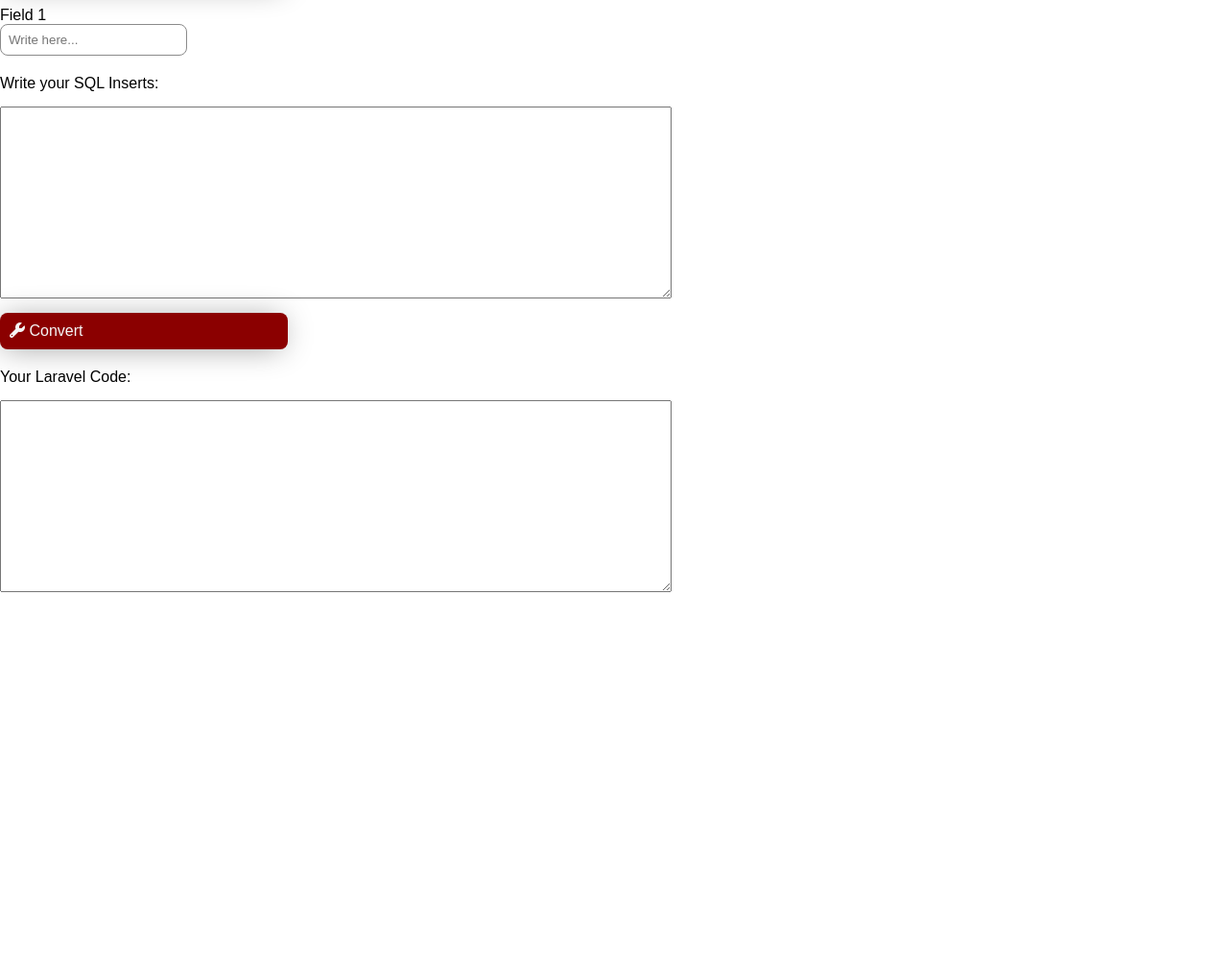
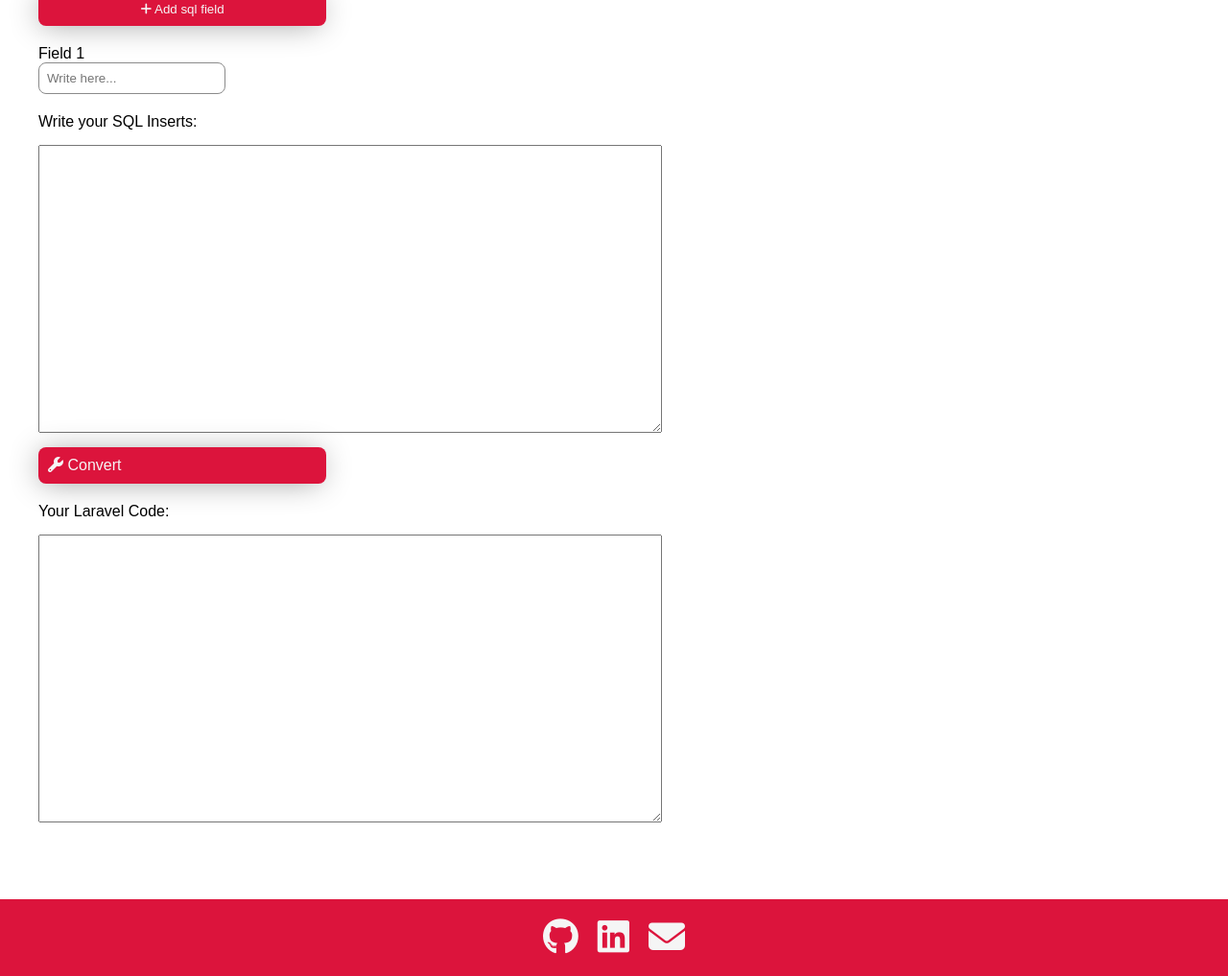
Before and after one commit to KevindelCid/sql_inserts_to_seeders_laravel, a plain HTML site: page index.html in a window 1280 px wide. Shown: the part 380-1397 px from the top of the page at 96% size. Before the commit the page ends 997 px from the top, so only its background shows below. Drawn offline with Linux system fonts and the light colour scheme; a web font is replaced by a local one.

Commit message:
estilos terminados footer agregado

```diff
--- a/css/style.css
+++ b/css/style.css
@@ -1,44 +1,47 @@
-@import url('https://fonts.googleapis.com/css2?family=Proza+Libre:wght@400;800&display=swap');
-*{
+@import url("https://fonts.googleapis.com/css2?family=Proza+Libre:wght@400;800&display=swap");
+* {
   padding: 0;
   margin: 0;
   box-sizing: border-box;
 }
-body{
+body {
   max-width: 1600px;
   margin-right: auto;
   margin-left: auto;
-    font-family: 'Proza Libre', sans-serif;
-
+  font-family: "Proza Libre", sans-serif;
 }
-.title{
+li {
+  list-style: none;
+}
+.title {
   text-align: center;
 }
-.nota{
+.nota {
   text-align: center;
 }
-.logo{
+.logo {
   width: 100px;
   margin-right: auto;
   margin-left: auto;
   padding-top: 10px;
 }
-.header-container{
+.header-container {
   display: flex;
   flex-direction: column;
+  min-width: 342px;
   gap: 40px;
   background-color: crimson;
   color: whitesmoke;
-    box-shadow: -2px 2px 32px -5px rgba(0,0,0,0.43);
--webkit-box-shadow: -2px 2px 32px -5px rgba(0,0,0,0.43);
--moz-box-shadow: -2px 2px 32px -5px rgba(0,0,0,0.43);
+  box-shadow: -2px 2px 32px -5px rgba(0, 0, 0, 0.43);
+  -webkit-box-shadow: -2px 2px 32px -5px rgba(0, 0, 0, 0.43);
+  -moz-box-shadow: -2px 2px 32px -5px rgba(0, 0, 0, 0.43);
 }
-.input-field{
+.input-field {
   padding: 8px;
-    border-radius: .5rem;
+  border-radius: 0.5rem;
   border: 1px solid rgb(139, 139, 139);
 }
-.convert-zone-container{
+.convert-zone-container {
   display: flex;
   flex-direction: row;
   gap: 20px;
@@ -46,67 +49,101 @@ body{
   justify-content: space-between;
 }
 
-
-.campos-container{
+.campos-container {
   display: flex;
   flex-direction: row;
   flex-wrap: wrap;
   gap: 15px;
-    justify-content: flex-start ;
+  justify-content: flex-start;
 }
-.insert-code-container{
+.insert-code-container {
   display: flex;
   flex-direction: column;
   gap: 15px;
 }
-.result-container{
+.result-container {
   display: flex;
   flex-direction: column;
   gap: 15px;
-
 }
-.function-container{
+.function-container {
   display: flex;
   flex-direction: column;
   gap: 20px;
   margin-top: 20px;
   justify-content: flex-start;
 }
-textarea{
-    width: 700px;
-    height: 200px;
+textarea {
+  max-width: 700px;
+  max-height: 200px;
+  min-width: 300px;
+  min-height: 300px;
 }
-.btn{
+.btn {
   padding: 10px;
   max-width: 300px;
   border: none;
-    border-radius: .5rem;
-    box-shadow: -2px 2px 32px -5px rgba(0,0,0,0.43);
--webkit-box-shadow: -2px 2px 32px -5px rgba(0,0,0,0.43);
--moz-box-shadow: -2px 2px 32px -5px rgba(0,0,0,0.43);
+  border-radius: 0.5rem;
+  box-shadow: -2px 2px 32px -5px rgba(0, 0, 0, 0.43);
+  -webkit-box-shadow: -2px 2px 32px -5px rgba(0, 0, 0, 0.43);
+  -moz-box-shadow: -2px 2px 32px -5px rgba(0, 0, 0, 0.43);
 }
-.btn-add-campo{
+.btn-add-campo {
   background-color: crimson;
   color: whitesmoke;
-
-
 }
-.btn-add-campo:hover{
+.btn-add-campo:hover {
   cursor: pointer;
   background-color: darkred;
-
 }
-.btn-convert:hover{
+.btn-convert:hover {
+  background-color: darkred;
+  cursor: pointer;
+}
+.btn-convert {
   background-color: crimson;
-cursor: pointer;
-
-
-    }
-.btn-convert{
-    background-color: darkred;
   color: whitesmoke;
 }
-.element-campos{
+.element-campos {
   display: flex;
   flex-direction: column;
 }
+.footer-container {
+  display: flex;
+  flex-direction: row;
+  flex-wrap: nowrap;
+  width: 100%;
+  justify-content: center;
+  gap: 20px;
+  height: 5rem;
+  align-items: center;
+
+  font-size: 38px;
+  background-color: crimson;
+  min-width: 350px;
+  position: inherit;
+  max-width: 1600px;
+  margin-top: 40px;
+}
+.main {
+  padding: 40px;
+  min-width: 350px;
+}
+.icon {
+  color: whitesmoke;
+}
+.icon:hover {
+  cursor: pointer;
+}
+
+@media only screen and (min-width: 600px) {
+  textarea {
+    min-width: 500px;
+  }
+}
+
+@media only screen and (min-width: 800px) {
+  textarea {
+    min-width: 650px;
+  }
+}
--- a/index.html
+++ b/index.html
@@ -1,85 +1,108 @@
 <!DOCTYPE html>
 
 <html>
-
   <head>
-  <meta charset="utf-8">
-  <meta http-equiv="X-UA-Compatible" content="IE=edge">
+    <meta charset="utf-8" />
+    <meta http-equiv="X-UA-Compatible" content="IE=edge" />
     <title>SQL to LARAVEL Converter</title>
-  <link rel="stylesheet" href="https://cdnjs.cloudflare.com/ajax/libs/font-awesome/6.2.0/css/all.min.css"
+    <link
+      rel="stylesheet"
+      href="https://cdnjs.cloudflare.com/ajax/libs/font-awesome/6.2.0/css/all.min.css"
       integrity="sha512-xh6O/CkQoPOWDdYTDqeRdPCVd1SpvCA9XXcUnZS2FmJNp1coAFzvtCN9BmamE+4aHK8yyUHUSCcJHgXloTyT2A=="
-    crossorigin="anonymous" referrerpolicy="no-referrer" />
-  <meta name="description" content="">
-  <meta name="viewport" content="width=device-width, initial-scale=1">
-  <link rel="stylesheet" href="./css/style.css">
+      crossorigin="anonymous"
+      referrerpolicy="no-referrer"
+    />
+    <meta name="description" content="" />
+    <meta name="viewport" content="width=device-width, initial-scale=1" />
+    <link rel="stylesheet" href="./css/style.css" />
   </head>
 
-
   <body>
-
-
     <header class="header-container">
-    <img class="logo" src="https://i.postimg.cc/854xcvt9/logowhite.png" alt="sql to laravel">
+      <img
+        class="logo"
+        src="https://i.postimg.cc/854xcvt9/logowhite.png"
+        alt="sql to laravel"
+      />
       <h1 class="title">SQL to LARAVEL Converter</h1>
       <small class="nota">
-      only works with a insert SQL like: INSERT INTO table_name VALUES ("dato",55,"dato2");
+        only works with a insert SQL like: INSERT INTO table_name VALUES
+        ("dato",55,"dato2");
       </small>
-
     </header>
-
+    <main class="main">
       <section class="function-container">
         <small>
           Instructions:
           <ul>
-        <li>Create as many fields as necessary to insert data into your table</li>
-        <li>Write the name of the fields that your SQL code contains within the inputs that you just generated</li>
+            <li>
+              Create as many fields as necessary to insert data into your table
+            </li>
+            <li>
+              Write the name of the fields that your SQL code contains within
+              the inputs that you just generated
+            </li>
             <li>Paste the SQL code in the textarea and voila!</li>
             <li>Hit the "Convert" button</li>
           </ul>
         </small>
 
-    <button type="button" class="btn btn-add-campo" onclick="addInput()"><i class="fa-solid fa-plus"></i> Add sql
-      field</button>
-
-
+        <button type="button" class="btn btn-add-campo" onclick="addInput()">
+          <i class="fa-solid fa-plus"></i> Add sql field
+        </button>
 
         <div id="campos" class="campos-container">
-
           <div class="element-campos">
             <label for="campo1">Field 1</label>
-        <input type="text" class="form-control input-field" name="campo1" id="campo1" aria-describedby="helpId"
-          placeholder="Write here...">
+            <input
+              type="text"
+              class="form-control input-field"
+              name="campo1"
+              id="campo1"
+              aria-describedby="helpId"
+              placeholder="Write here..."
+            />
           </div>
-
-
         </div>
         <div class="convert-zone-container">
-
-
-
           <div class="insert-code-container">
             <label for="sql">Write your SQL Inserts:</label>
-    <textarea class="form-control texareainput" name="sql" id="sql" rows="3"></textarea>
+            <textarea
+              class="form-control texareainput"
+              name="sql"
+              id="sql"
+              rows="3"
+            ></textarea>
 
-    <a class="btn btn-convert" onClick="convertir()"><i class="fa-solid fa-wrench"></i> Convert</a>
+            <a class="btn btn-convert" onClick="convertir()"
+              ><i class="fa-solid fa-wrench"></i> Convert</a
+            >
           </div>
 
           <div class="result-container">
             <label for="sql">Your Laravel Code:</label>
-<textarea name="result" id="resultado" ></textarea>
+            <textarea name="result" id="resultado"></textarea>
             <!-- <p id="resultado"></p> -->
           </div>
         </div>
+      </section>
+    </main>
 
-
-  </section>
-
-
-
-
-
+    <footer class="footer-container">
+      <a class="icon" href="https://github.com/KevindelCid" target="_blank"
+        ><i class="fa-brands fa-github"></i
+      ></a>
+      <a
+        class="icon"
+        href="https://linkedin.com/in/kevindelcidf"
+        target="_blank"
+        ><i class="fa-brands fa-linkedin"></i
+      ></a>
+      <a class="icon" href="mailto:kevindelcid731@gmail.com" target="_blank"
+        ><i class="fa-sharp fa-solid fa-envelope"></i
+      ></a>
+    </footer>
 
     <script src="app/app.js" async defer></script>
   </body>
-
 </html>
```
Lines whose indentation alone changed are shown as unchanged.
